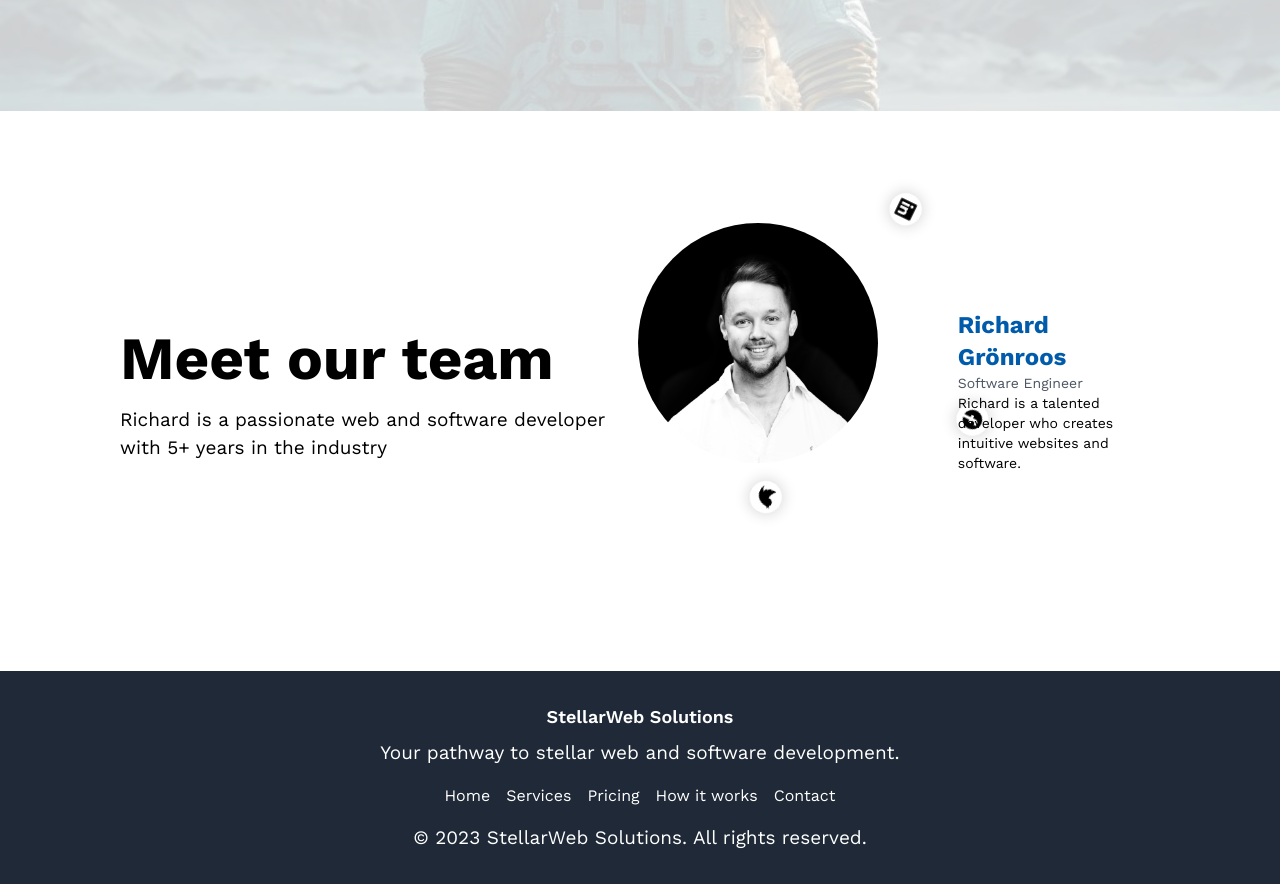
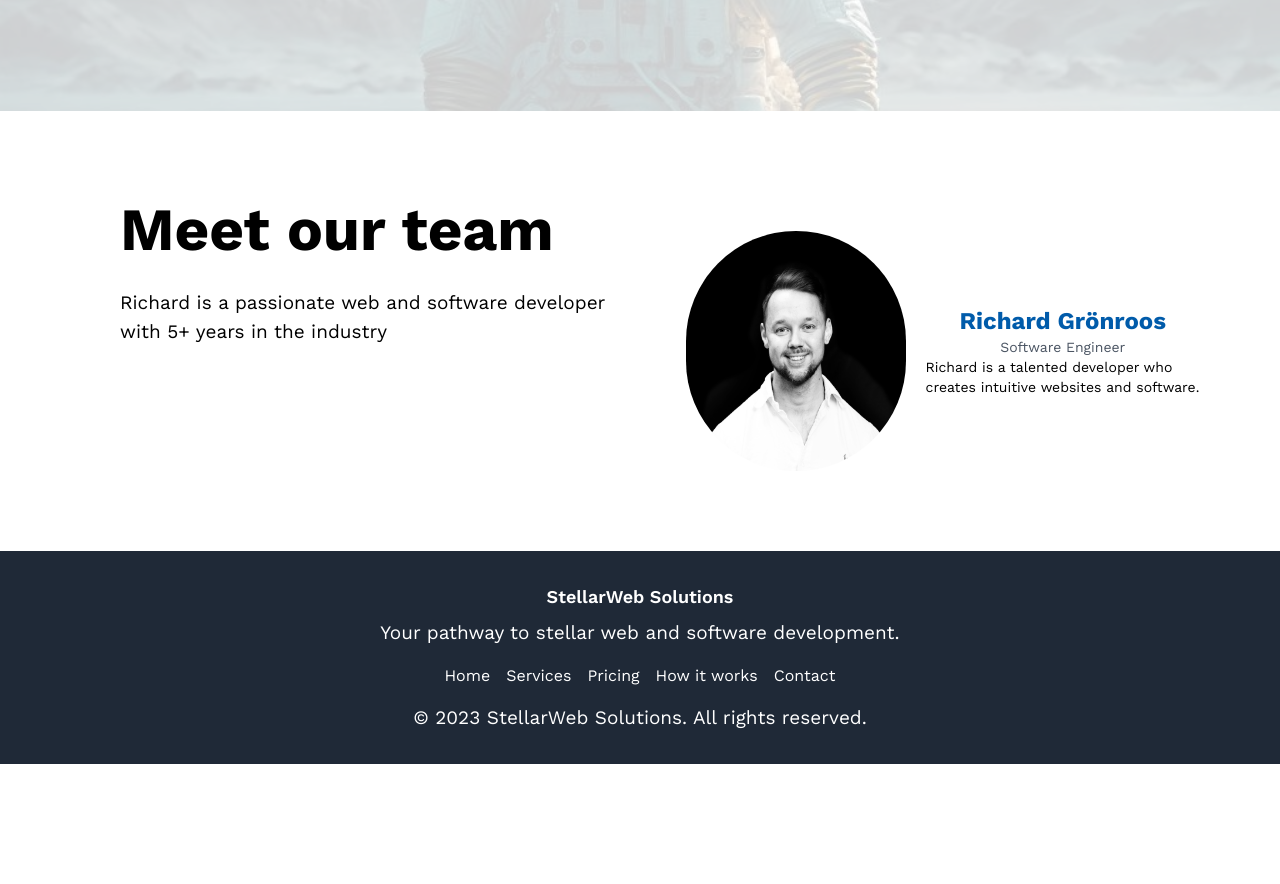
Before and after one commit to luzxus/stellarWeb, a React (Vite) app: page / in a window 1280 px wide. Shown: the part 3790-4674 px from the top of the page. After the commit the page ends 4554 px from the top, so only its background shows below. Built offline with nearby package versions, Linux system fonts and the light colour scheme; a web font is replaced by a local one.

Commit message:
removed rotating profile

```diff
--- a/src/components/TeamMember.tsx
+++ b/src/components/TeamMember.tsx
@@ -3,12 +3,13 @@ import { profil1 } from '../assets'
 
 import '../styles.css'
 
+// eslint-disable-next-line @typescript-eslint/no-unused-vars
 const RotatingProfile = () => {
   const borderColor = 'white'
 
   return (
     <div className="header-right flex flex-col relative h-full w-full right-[6rem] sm:right-0 mt-10 mb-10 sm:items-center">
-      <div className="circle" style={{ borderColor: borderColor }}>
+      <div className="circle hidden" style={{ borderColor: borderColor }}>
         <a className="icon absolute right-[9rem] top-[-1rem] bg-green-500">
           <FaFacebook />
         </a>
@@ -44,9 +45,9 @@ const TeamMember = () => {
   }
 
   return (
-    <div className="team-container flex mt-10 mx-10 flex-col sm:flex-row w-full">
-      <div className="flex gap-2 justify-center flex-col">
-        <h1 className=''>Meet our team</h1>
+    <div className="team-container justify-between flex mt-10 mb-10 flex-col sm:flex-row w-full">
+      <div className="flex gap-5  flex-col mx-10">
+        <h1 className="">Meet our team</h1>
         <p>
           Richard is a passionate web and software developer with 5+ years in
           the industry
@@ -58,9 +59,14 @@ const TeamMember = () => {
           Download CV
         </button>
       </div>
-      <div className="flex sm:items-center w-[800px] flex-col sm:flex-row items-start">
-        <RotatingProfile />
-        <div className="flex flex-col w-[300px] relative right-[5rem] items-center sm:items-start">
+      <div className="flex  mt-10 items-center sm:w-[800px] w-full flex-col sm:flex-row ">
+        {/*  <RotatingProfile /> */}
+        <img
+          className="image rounded-full h-[15rem] w-[15rem] mx-5 overflow-hidden "
+          src={profil1}
+          alt="Profile"
+        />
+        <div className="flex flex-col w-[300px]  items-center">
           <h3 className="custom-blue-color font-bold text-2xl">
             Richard Grönroos
           </h3>
```
